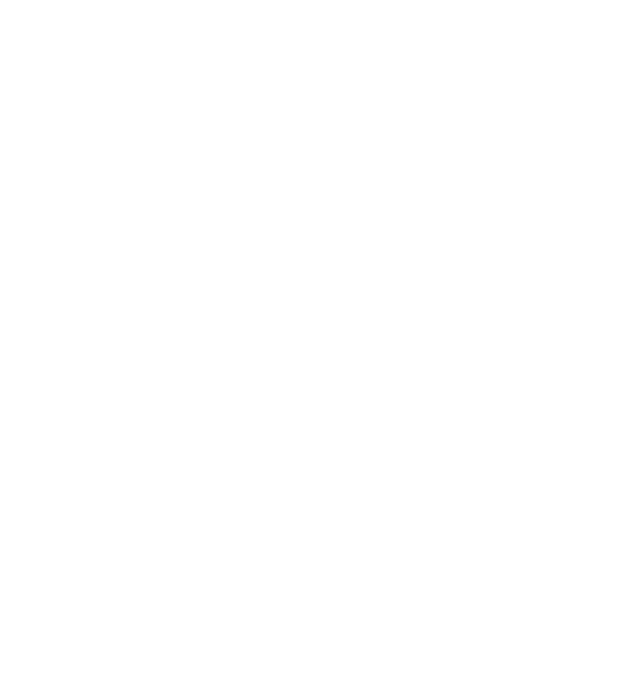
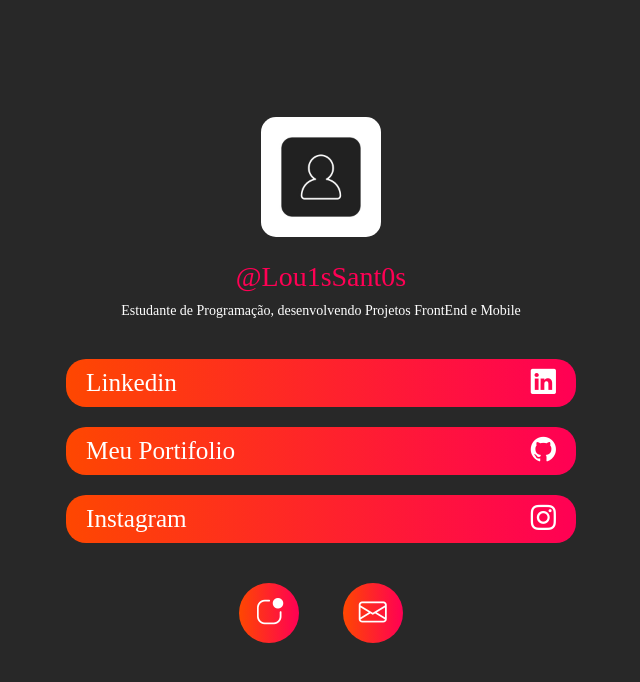
Before and after one commit to LouisAos22/ProjetosFrontEnd, a plain HTML site: page ProjetoInstaLink/index.html in a window 1280 px wide. Shown: the whole page, without its empty margins (319-959 px from the left). Drawn offline with nearby package versions, Linux system fonts and the light colour scheme.

Commit message:
mudanças

```diff
--- a/ProjetoInstaLink/css/style.css
+++ b/ProjetoInstaLink/css/style.css
@@ -1,3 +1,103 @@
-h1{
-    color: red;
+*{
+    margin: 0;
+    padding: 0;
+    box-sizing: border-box;
+    font-family: 'Times New Roman', Times, serif;
 }
+
+html{
+    height: 100vh;
+    font-size: 14px;
+}
+
+body{
+    background-color: #282828;
+    height: 100%;
+}
+
+.container{
+    height: 100%;
+    max-width: 550px;
+    margin: 0 auto;
+    display: flex;
+    flex-direction: column;
+    justify-content: center;
+    padding: 20px;
+    color: #fff;
+}
+
+a{
+    text-decoration: none;
+    color: #fff;
+}
+
+.degrade{
+    background: linear-gradient(to right, #FE4701, #ff0054
+    );
+}
+
+header{
+    text-align: center;
+    margin-bottom: 40px;
+}
+
+header img{
+    max-width: 120px;
+    margin-bottom: 20px;
+    border-radius: 15px;
+}
+
+header h1{
+    font-size: 2em;
+    margin-bottom: 10px;
+    color: #ff0054;
+    font-weight: 300;
+}
+
+section.botoes-link{
+    display: flex;
+    flex-direction: column;
+    gap: 20px;
+}
+
+a.Link button{
+    width: 100%;
+    padding: 10px 20px;
+    display: flex;
+    align-items: center;
+    justify-content: space-between;
+    border: none;
+    border-radius: 20px;
+    font-size: 1.8em;
+    cursor: pointer;
+    color: #fff;
+    transition: .2s;
+}
+
+a.link i{
+    font-size: 1.8em;
+}
+
+a.Link button:hover{
+    transform: scale(1.05);
+}
+
+footer a.btn-footer:hover{
+    transform: scale(1.09);
+}
+
+footer{
+    text-align: center;
+    margin: 40px;
+}
+
+footer a.btn-footer{
+    width: 60px;
+    height: 60px;
+    display: inline-block;
+    font-size: 2em;
+    line-height: 60px;
+    border-radius: 50%;
+    margin: 0 20px;
+    transition: 0.2s;
+}
--- a/ProjetoInstaLink/index.html
+++ b/ProjetoInstaLink/index.html
@@ -3,9 +3,48 @@
 <head>
     <meta charset="UTF-8">
     <meta name="viewport" content="width=device-width, initial-scale=1.0">
+
+    <link rel="stylesheet" href="https://cdn.jsdelivr.net/npm/bootstrap-icons@1.11.3/font/bootstrap-icons.min.css">
+
+    <link rel="stylesheet" href="css/style.css">
     <title>Link do Instagram</title>
 </head>
 <body>
+    <div class="container">
+        <header>
+            <img src="img/icon.jpg" alt="Minha foto do Perfil">
+            <h1>@Lou1sSant0s</h1>
+            <p>Estudante de Programação, desenvolvendo Projetos FrontEnd e Mobile</p>
+        </header>
+
+        <section class="botoes-link">
+            <a href="https://www.linkedin.com/in/lu%C3%ADs-gustavo-barbosa-dos-santos-27b0601b2?utm_source=share&utm_campaign=share_via&utm_content=profile&utm_medium=android_app " target="_blank" class="Link">
+                <button class="degrade">
+                    <span>Linkedin</span>
+                    <i class="bi bi-linkedin"></i>
+                </button>
+            </a>
+            <a href="https://github.com/LouisAos22 " target="_blank" class="Link">
+                <button class="degrade">
+                    <span>Meu Portifolio</span>
+                    <i class="bi bi-github"></i>
+                </button>
+            </a>
+            <a href="https://www.instagram.com/luisbsant0s/" target="_blank" class="Link">
+                <button class="degrade">
+                    <span>Instagram</span>
+                    <i class="bi bi-instagram"></i>
+                </button>
+            </a>
+        </section>
+
+        <footer>
+            <a href="https://www.udemy.com/user/luis-gustavo-barbosa-dos-santos/" class="btn-footer degrade" target="_blank"><i class="bi bi-app-indicator"></i>
+        </a>
+        <a href="https://outlook.live.com/mail/0/" class="btn-footer degrade" target="_blank"><i class="bi bi-envelope"></i>
+        </a>
+        </footer>
+    </div>
 
 </body>
 </html>
```
Also changed, not shown: ProjetoInstaLink/img/Foto Perfil.jpg (added), ProjetoInstaLink/img/icon.jpg (added).
